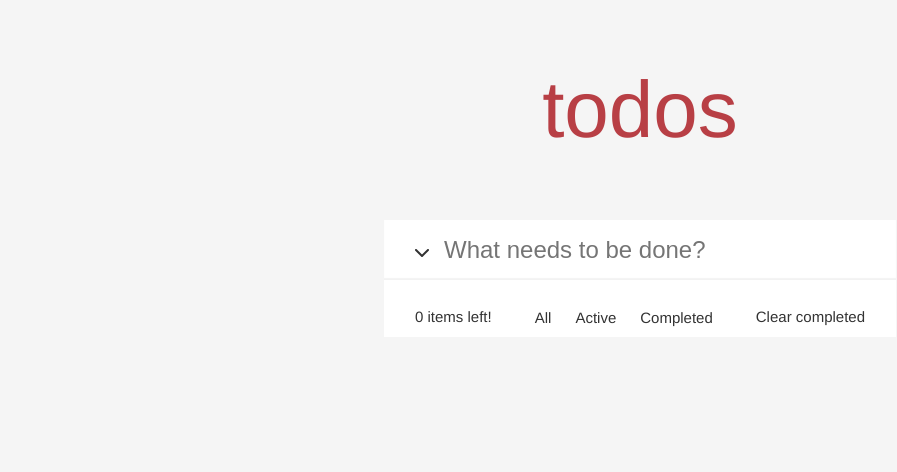
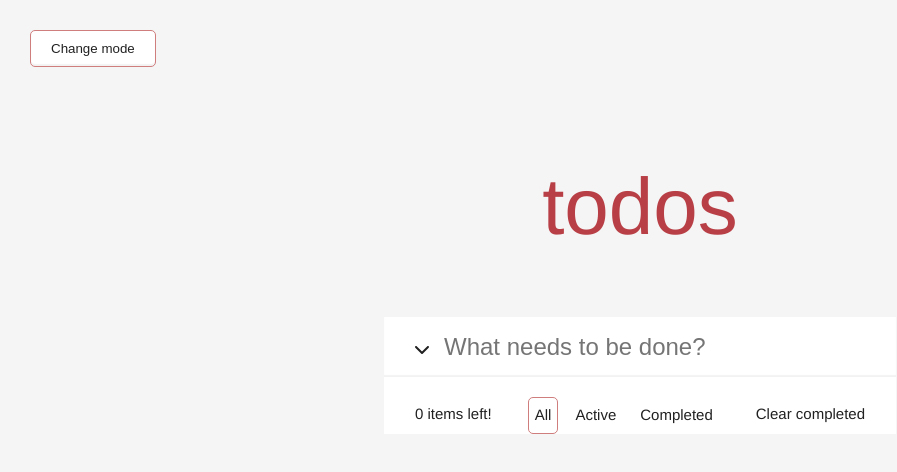
Before and after one commit to hoangvv02/Todo, a React (Create React App) app: page / in a window 1280 px wide. Shown: the top 472 px of the page, without its empty margins (0-897 px from the left). Built offline with nearby package versions, Linux system fonts and the light colour scheme.

Commit message:
add theme

```diff
--- a/src/App.css
+++ b/src/App.css
@@ -6,7 +6,7 @@ body {
   line-height: 1.5;
   color: #333;
   font-family: "Helvetica Neue", Helvetica, Arial, sans-serif;
-  background-color: #f5f5f5;
+  background-color: var(--background-color);
 }
 
 ul {
@@ -26,12 +26,27 @@ a {
 }
 
 .app-content {
-  background-color: #f5f5f5;
+  background-color: var(--background-color);
+  color: var(--text-color);
 }
 
 .section-container {
   margin: auto;
   width: 40%;
   text-align: center;
-  background-color: #ffffff;
+  background-color: var(--section-content-bg);
 }
+
+body.light {
+  --background-color: #f5f5f5;
+  --text-color: #212121;
+  --section-content-bg: #ffffff;
+  --box-shadow: inset 0 -2px 1px rgba(0, 0, 0, 0.05);
+}
+
+body.dark {
+  --background-color: #3a3939;
+  --text-color: #ffffff;
+  --section-content-bg: #212121;
+  --box-shadow: inset 0 -2px 1px rgba(255, 255, 255, 0.05);
+}
--- a/src/App.jsx
+++ b/src/App.jsx
@@ -1,9 +1,12 @@
 import React, { Component } from "react";
-import "./App.css";
-import Logo from "./components/Logo";
 import Header from "./components/Header";
 import ListTodo from "./components/ListTodo";
 import Footer from "./components/Footer";
+import ChangeMode from "./components/ChangeMode";
+import { ThemeProvider, ThemeContext } from "./ThemeContext";
+import "./App.css";
+import Logo from "./components/Logo";
+import { FILTER } from "./constant/constant";
 
 class App extends Component {
   constructor(props) {
@@ -11,6 +14,7 @@ class App extends Component {
     this.state = {
       todos: [],
       newTodo: "",
+      selectedFilter: FILTER.ALL,
     };
   }
   handleInputChange = (event) => {
@@ -79,27 +83,76 @@ class App extends Component {
 
   render() {
     return (
+      <ThemeProvider>
+        <ThemedApp
+          todos={this.state.todos}
+          newTodo={this.state.newTodo}
+          handleInputChange={this.handleInputChange}
+          addTodo={this.addTodo}
+          toggleTodo={this.toggleTodo}
+          toggleAllTodo={this.toggleAllTodo}
+          removeTodo={this.removeTodo}
+          removeCompletedTodos={this.removeCompletedTodos}
+          updateTodo={this.updateTodo}
+          selectedFilter={this.state.selectedFilter}
+          handleFilterChange={this.handleFilterChange}
+          countIncompleteTodos={this.countIncompleteTodos()}
+        />
+      </ThemeProvider>
+    );
+  }
+}
+
+class ThemedApp extends Component {
+  static contextType = ThemeContext;
+
+  componentDidMount() {
+    document.body.className = this.context.theme;
+  }
+
+  componentDidUpdate() {
+    document.body.className = this.context.theme;
+  }
+
+  render() {
+    const {
+      todos,
+      newTodo,
+      handleInputChange,
+      addTodo,
+      toggleTodo,
+      toggleAllTodo,
+      selectedFilter,
+      handleFilterChange,
+      removeCompletedTodos,
+      countIncompleteTodos,
+      removeTodo,
+      updateTodo,
+    } = this.props;
+
+    return (
       <div className="app-content">
+        <ChangeMode />
         <Logo />
         <section className="section-container">
           <Header
-            newTodo={this.state.newTodo}
-            handleInputChange={this.handleInputChange}
-            addTodo={this.addTodo}
-            toggleAllTodo={this.toggleAllTodo}
+            newTodo={newTodo}
+            handleInputChange={handleInputChange}
+            addTodo={addTodo}
+            toggleAllTodo={toggleAllTodo}
           />
           <ListTodo
-            todos={this.state.todos}
-            toggleTodo={this.toggleTodo}
-            removeTodo={this.removeTodo}
-            updateTodo={this.updateTodo}
-            selectedFilter={this.state.selectedFilter}
+            todos={todos}
+            toggleTodo={toggleTodo}
+            removeTodo={removeTodo}
+            updateTodo={updateTodo}
+            selectedFilter={selectedFilter}
           />
           <Footer
-            count={this.countIncompleteTodos()}
-            removeCompletedTodos={this.removeCompletedTodos}
-            selectedFilter={this.state.selectedFilter}
-            handleFilterChange={this.handleFilterChange}
+            count={countIncompleteTodos}
+            removeCompletedTodos={removeCompletedTodos}
+            selectedFilter={selectedFilter}
+            handleFilterChange={handleFilterChange}
           />
         </section>
       </div>
--- /dev/null
+++ b/src/ThemeContext.jsx
@@ -0,0 +1,31 @@
+import React, { createContext, Component } from "react";
+
+export const ThemeContext = createContext();
+
+export class ThemeProvider extends Component {
+  constructor(props) {
+    super(props);
+    this.state = {
+      theme: "light",
+    };
+  }
+
+  toggleTheme = () => {
+    this.setState((prevState) => ({
+      theme: prevState.theme === "light" ? "dark" : "light",
+    }));
+  };
+
+  render() {
+    return (
+      <ThemeContext.Provider
+        value={{
+          theme: this.state.theme,
+          toggleTheme: this.toggleTheme,
+        }}
+      >
+        {this.props.children}
+      </ThemeContext.Provider>
+    );
+  }
+}
--- /dev/null
+++ b/src/components/ChangeMode.jsx
@@ -0,0 +1,22 @@
+import React, { Component } from "react";
+import { ThemeContext } from "../ThemeContext";
+import "../styles/ChangeMode.css";
+
+class ChangeMode extends Component {
+  static contextType = ThemeContext;
+
+  handleChangeMode = () => {
+    const { toggleTheme } = this.context;
+    toggleTheme();
+  };
+
+  render() {
+    return (
+      <button className="change-mode" onClick={this.handleChangeMode}>
+        Change mode
+      </button>
+    );
+  }
+}
+
+export default ChangeMode;
--- /dev/null
+++ b/src/styles/ChangeMode.css
@@ -0,0 +1,10 @@
+.change-mode {
+  padding: 10px 20px;
+  margin: 30px;
+  border: 1px solid #cf7d7d;
+  box-shadow: var(--box-shadow);
+  border-radius: 5px;
+  cursor: pointer;
+  background-color: var(--section-content-bg);
+  color: var(--text-color);
+}
--- a/src/styles/header.css
+++ b/src/styles/header.css
@@ -11,9 +11,11 @@
   input {
     padding: 16px 16px 16px 60px;
     border: none;
-    box-shadow: inset 0 -2px 1px rgba(0, 0, 0, 0.05);
+    box-shadow: var(--box-shadow);
     font-size: 24px;
     width: calc(100% - 76px);
+    background-color: var(--section-content-bg);
+    color: var(--text-color);
   }
   input:focus {
     box-shadow: 0 0 2px 2px #cf7d7d;
```
